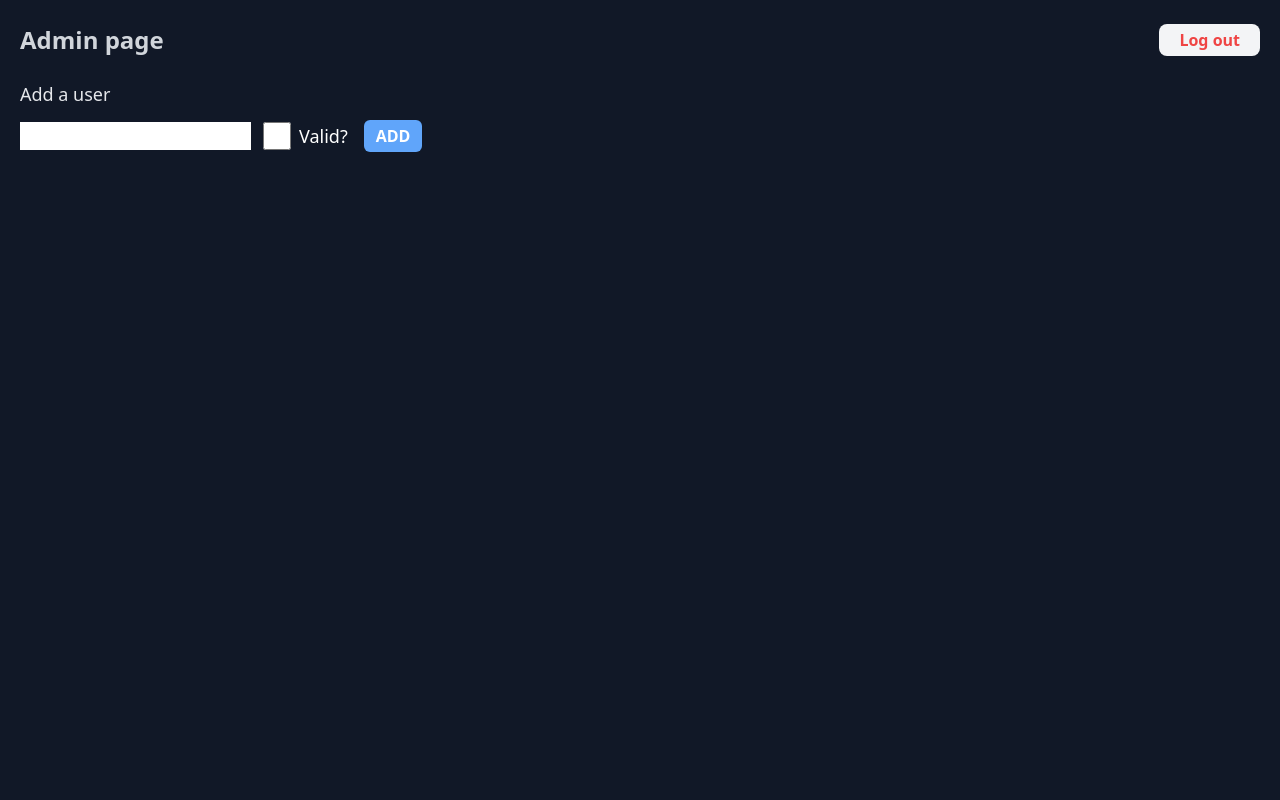
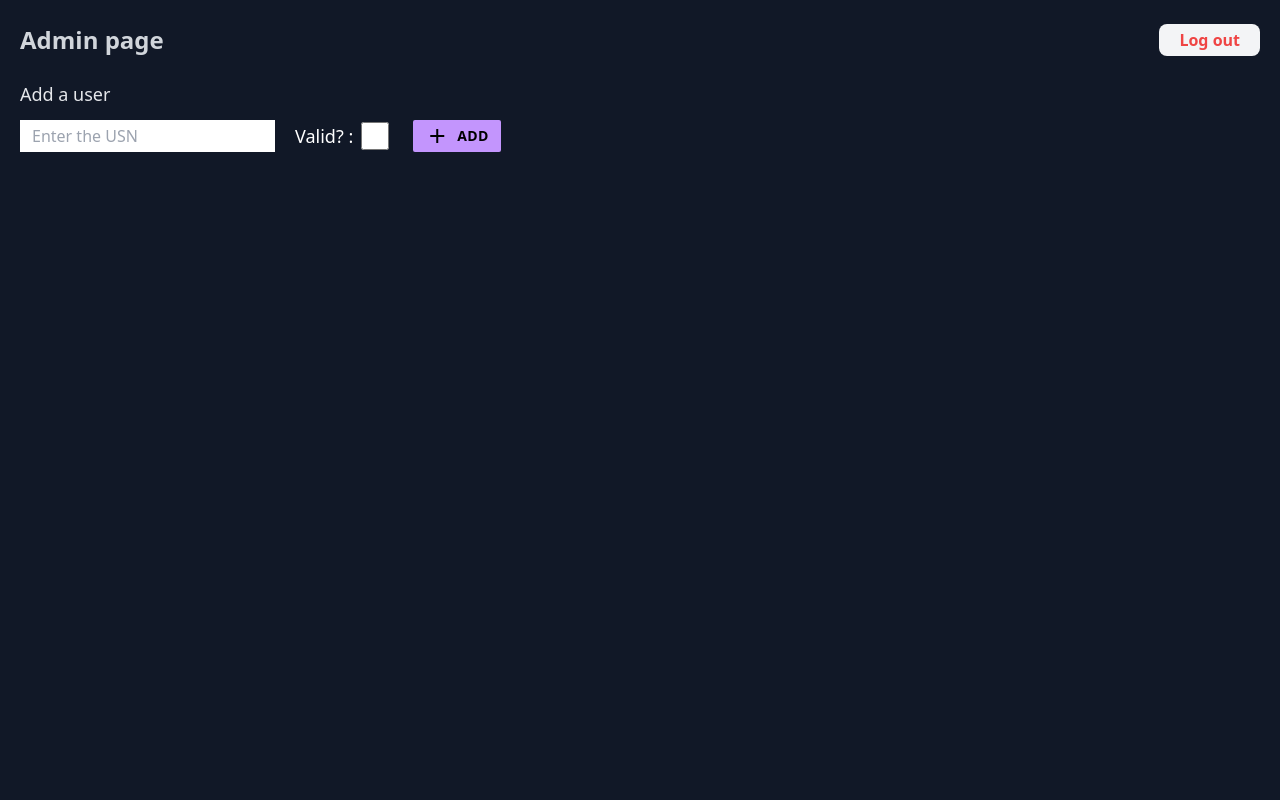
Before and after one commit to manoj-gaonkar/SocialMediaForPrivateInstitution, a Django app: page /n/admin/ in a window 1280 px wide. Run offline with Django 3.2, Linux system fonts and the light colour scheme; a user stored in the database is signed in; some libraries are stand-ins or nearby versions.

Commit message:
linked admin and register page if the user exist in the authuser then he can login easily otherwise not

```diff
--- a/network/models.py
+++ b/network/models.py
@@ -71,7 +71,10 @@ class Adminmodel(models.Model):
         return self.admin.username
 
 class authusers(models.Model):
-    user = models.TextField(blank=True,null=True)
+    user = models.TextField(blank=True,primary_key=True,default="")
     email = models.EmailField(blank=True,null=True)
     valid = models.BooleanField(default=True)
     date_created = models.DateTimeField(default=timezone.now)
+
+    def __str__(self):
+        return self.user
--- a/network/templates/network/admin.html
+++ b/network/templates/network/admin.html
@@ -4,6 +4,7 @@
     <meta charset="UTF-8">
     <meta http-equiv="X-UA-Compatible" content="IE=edge">
     <meta name="viewport" content="width=device-width, initial-scale=1.0">
+    <link rel="stylesheet" href="https://fonts.googleapis.com/css2?family=Material+Symbols+Outlined:opsz,wght,FILL,GRAD@48,400,0,0" />
     <script src="https://cdn.tailwindcss.com"></script>
     <title>Admin</title>
 </head>
@@ -21,29 +22,44 @@
             <form action="" method='post' >
             {% csrf_token %}
             <div class="px-5 flex justify-start pt-3 items-center w-screen">
-                <input type="text" name='username' oninput="this.value=this.value.toUpperCase()" autocomplete='off' class=' mr-3 h-7 ' id='usn'>
+                <input type="text" name='username' oninput="this.value=this.value.toUpperCase()" autocomplete='off' class=' mr-3 py-1 px-3' placeholder="Enter the USN"  id='usn'>
+                <p class='text-white text-lg inline-block mx-2'>Valid? :</p>
                 <input type="checkbox" name='check[]' class='p-4 h-7 w-7 inline bg-red-400 mr-2'>
-                <p class='text-white text-lg inline-block'>Valid?</p>
-                <button type="submit" class=" text-md text-white font-bold px-3 rounded-md py-1 bg-blue-400 mx-4 " id='add' >ADD</button>
+                <button type="submit" class=" px-3 py-1   bg-[#C395FD] hover:bg-[#d399ff] rounded-sm mx-4 flex justify-betweeen items-center" id='add' >
+                    <span class="material-symbols-outlined  ">add</span>
+                    <p class="text-sm text-black font-bold tracking-wide ml-2">ADD</p>
+                </button>
             </div>
+            <p class="text-red-500 mx-4 hidden " id="errorMsg">Enter a valid username</p>
             </form>
         </div>
+        {% for user in users  %}
+        <p class='text-white'>i   {{ user.email }} </p>
+        {% endfor %}
     </div>
 </body>
 <script>
-    usn= document.querySelector('#usn')
-    const regex = /^4[Ss][Uu]\d{2}[a-zA-Z]{2}\d{3}$/
-    const addButton = document.querySelector('#add')
+    const usn= document.querySelector('#usn');
+    const regex = /^4[Ss][Uu]\d{2}[a-zA-Z]{2}\d{3}$/;
+    const addButton = document.querySelector('#add');
+    const errormsg = document.querySelector('#errorMsg');
     usn.addEventListener('keyup',()=>{
         if(regex.test(usn.value)){
             addButton.disabled = false
             addButton.classList.remove('cursor-not-allowed')
+            errormsg.classList.add('hidden');
         }
         else{
             addButton.disabled = true
-            console.log("not match")
             addButton.classList.add('cursor-not-allowed')
+            errormsg.classList.remove('hidden');
 
+        }
+    })
+
+    window.addEventListener('DOMContentLoaded',()=>{
+        if (usn.value==""){
+            addButton.disabled = true;
         }
     })
 </script>
--- a/network/templates/network/register.html
+++ b/network/templates/network/register.html
@@ -31,7 +31,7 @@
             </div>
             <div class="form-group mb-2">
                 <input oninput="this.value = this.value.toUpperCase()" class="form-control inp usrname w-full h-10 p-4 outline-none" type="text" name="username" placeholder="Username *" autocomplete="off" required>
-                <span class="star small">{{message}}</span>
+                <span class="star small text-red-500">{{message}}</span>
             </div>
             <div class="form-group mb-2">
                 <input class="form-control inp email  w-full h-10 p-4 outline-none" type="email" name="email" placeholder="Email Address *" autocomplete="off" required>
--- a/network/views.py
+++ b/network/views.py
@@ -69,6 +69,14 @@ def register(request):
         cover = request.FILES.get('cover')
         print(f"--------------------------Cover: {cover}----------------------------")
 
+        # for checking if username in the authusers model (admin)
+        if username not in authusers.objects.values_list('user',flat=True):
+            return render(request, 'network/register.html',{
+                'message': 'You are not authorized. Please contact your admin'
+            })
+        else:
+            newmail = authusers(user=username,email=email)
+            newmail.save()
         # Ensure password matches confirmation
         password = request.POST["password"]
         confirmation = request.POST["confirmation"]
@@ -394,19 +402,18 @@ def adminlogin(request):
 def adminpage(request):
     if request.method=="POST":
         username = request.POST['username']
-        user = User.objects.get(username=username)
         valid = request.POST.getlist('check[]')
         print(valid)
-        if valid:
-            val = True
-        else:
-            val = False
-        if user is not None:
-            email = User.objects.filter(username='4SU19CS052').values('email')[0]['email']
-            b = authusers(user=user,email=email,valid=val)
+        val = True if valid else False
+        if username is not None:
+            # email = User.objects.filter(username='4SU19CS052').values('email')[0]['email']
+            b = authusers(user=username,valid=val)
             b.save()
         return render(request,'network/admin.html')
-    return render(request,'network/admin.html')
+    print(authusers.objects.values())
+    return render(request,'network/admin.html',{
+        'users':authusers.objects.values()
+    })
 
 
 def adminlogout(request):
```
Also changed, not shown: db.sqlite3, network/media/covers/coding-concept-illustration_114360-1155_5rg51z9.jpg (added), network/media/profile_pic/wallpaperflare.com_wallpaper_2_AF72Nub.jpg (added), network/migrations/0006_remove_authusers_id_alter_authusers_user.py (added).
